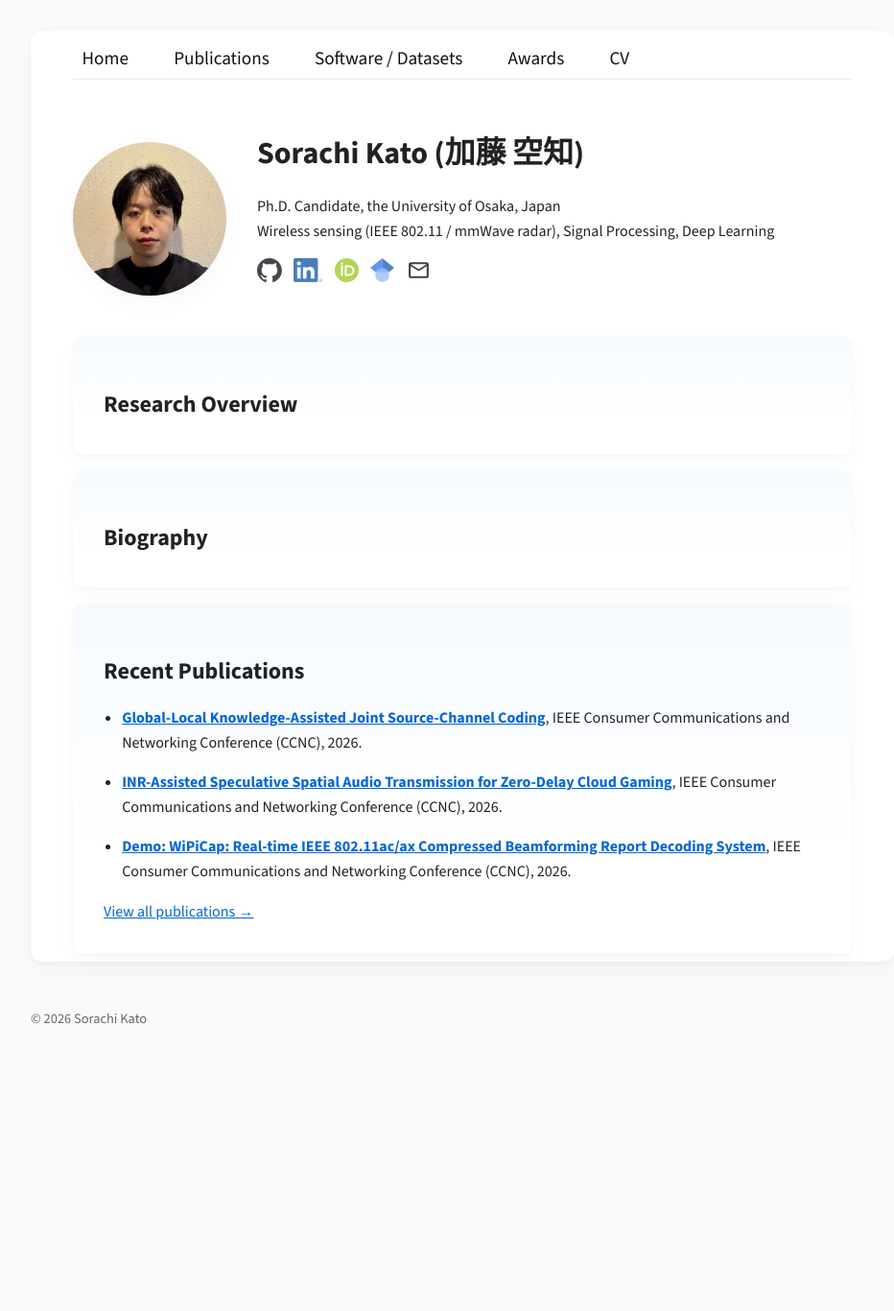
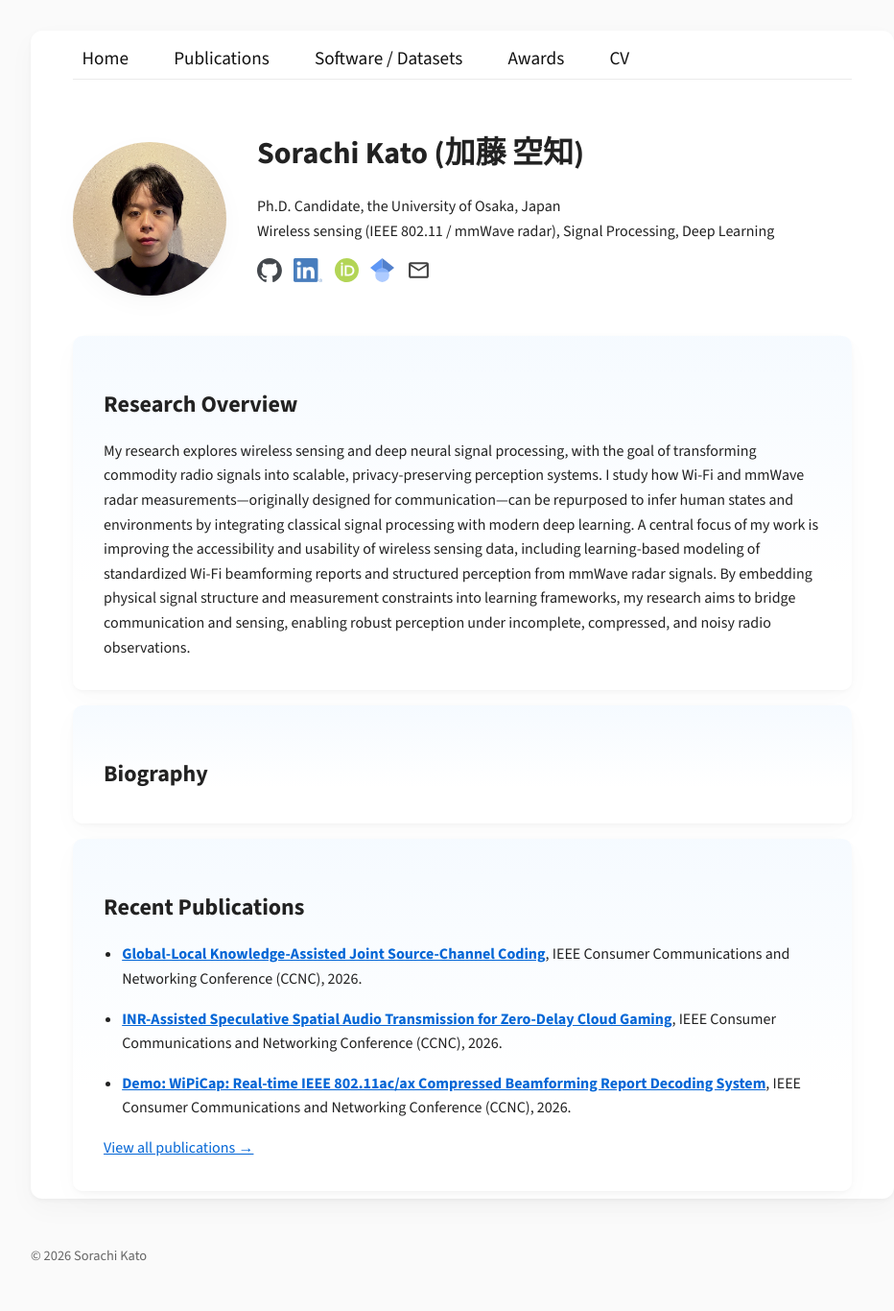
Before and after one commit to dev-sora/dev-sora.github.io, a Jekyll site: the page built from index.md, in a window 1280 px wide. Shown: the whole page at 96% size, without its empty margins (158-1090 px from the left). Built offline with Jekyll 4.4.1, drawn with Linux system fonts in a browser that asks for light colours; before the commit the page ends 1120 px from its top, so only the background shows below that.

Commit message:
Update research overview

```diff
--- a/index.md
+++ b/index.md
@@ -44,6 +44,7 @@ title: Home
 
 <section class="content-section" markdown="1">
 ## Research Overview
+My research explores wireless sensing and deep neural signal processing, with the goal of transforming commodity radio signals into scalable, privacy-preserving perception systems. I study how Wi-Fi and mmWave radar measurements—originally designed for communication—can be repurposed to infer human states and environments by integrating classical signal processing with modern deep learning. A central focus of my work is improving the accessibility and usability of wireless sensing data, including learning-based modeling of standardized Wi-Fi beamforming reports and structured perception from mmWave radar signals. By embedding physical signal structure and measurement constraints into learning frameworks, my research aims to bridge communication and sensing, enabling robust perception under incomplete, compressed, and noisy radio observations.
 </section>
 
 <section class="content-section" markdown="1">
```
